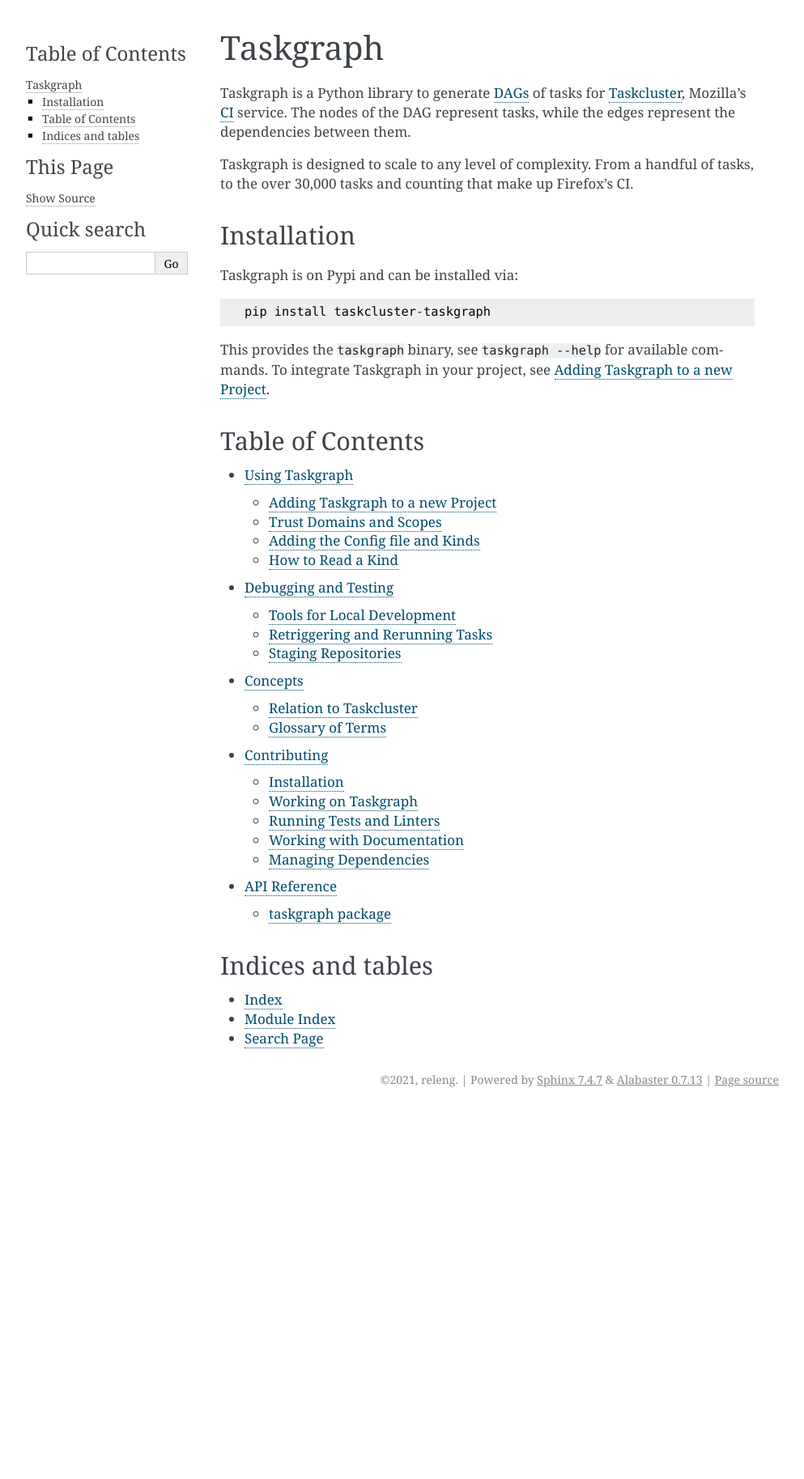
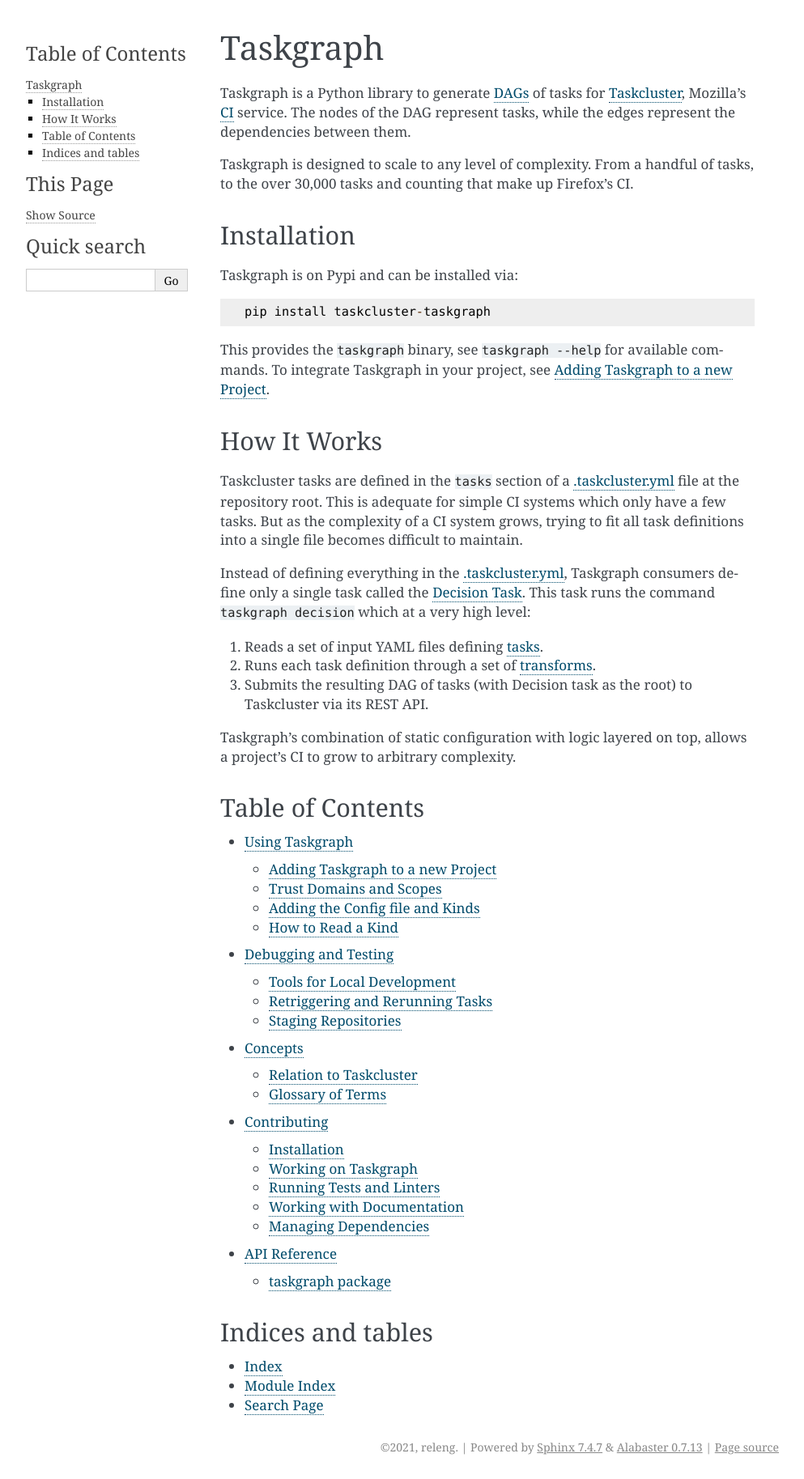
Before and after one commit to taskcluster/taskgraph, a Sphinx documentation site: the page built from docs/index.rst, in a window 1280 px wide. Shown: the whole page at 81% size, without its empty margins (148-1141 px from the left). Built offline with Sphinx 7.4.7, drawn with Linux system fonts in a browser that asks for light colours; before the commit the page ends 1373 px from its top, so only the background shows below that.

Commit message:
No Bug - [RELENG-709] Add a 'How It Works' section to the root index, r=taskgraph-reviewers,aki
Differential Revision: https://phabricator.services.mozilla.com/D138720

```diff
--- a/docs/concepts/index.rst
+++ b/docs/concepts/index.rst
@@ -1,5 +1,7 @@
 Concepts
 ========
+
+.. _decision task:
 
 .. rubric:: Decision Task
 
--- a/docs/index.rst
+++ b/docs/index.rst
@@ -26,9 +26,31 @@ This provides the ``taskgraph`` binary, see ``taskgraph --help`` for available
 commands. To integrate Taskgraph in your project, see :ref:`adding taskgraph`.
 
 
+How It Works
+------------
+
+Taskcluster tasks are defined in the ``tasks`` section of a `.taskcluster.yml`_
+file at the repository root. This is adequate for simple CI systems which only
+have a few tasks. But as the complexity of a CI system grows, trying to fit
+all task definitions into a single file becomes difficult to maintain.
+
+Instead of defining everything in the `.taskcluster.yml`_, Taskgraph consumers
+define only a single task called the :ref:`decision task`. This task runs the
+command ``taskgraph decision`` which at a very high level:
+
+1. Reads a set of input YAML files defining :term:`tasks <Task>`.
+2. Runs each task definition through a set of :term:`transforms <Transform>`.
+3. Submits the resulting DAG of tasks (with Decision task as the root) to
+   Taskcluster via its REST API.
+
+Taskgraph's combination of static configuration with logic layered on top,
+allows a project's CI to grow to arbitrary complexity.
+
+
 .. _DAGs: https://en.wikipedia.org/wiki/Directed_acyclic_graph
 .. _CI: https://en.wikipedia.org/wiki/Continuous_integration
 .. _Taskcluster: https://taskcluster.net
+.. _.taskcluster.yml: https://docs.taskcluster.net/docs/reference/integrations/github/taskcluster-yml-v1
 
 Table of Contents
 -----------------
```
